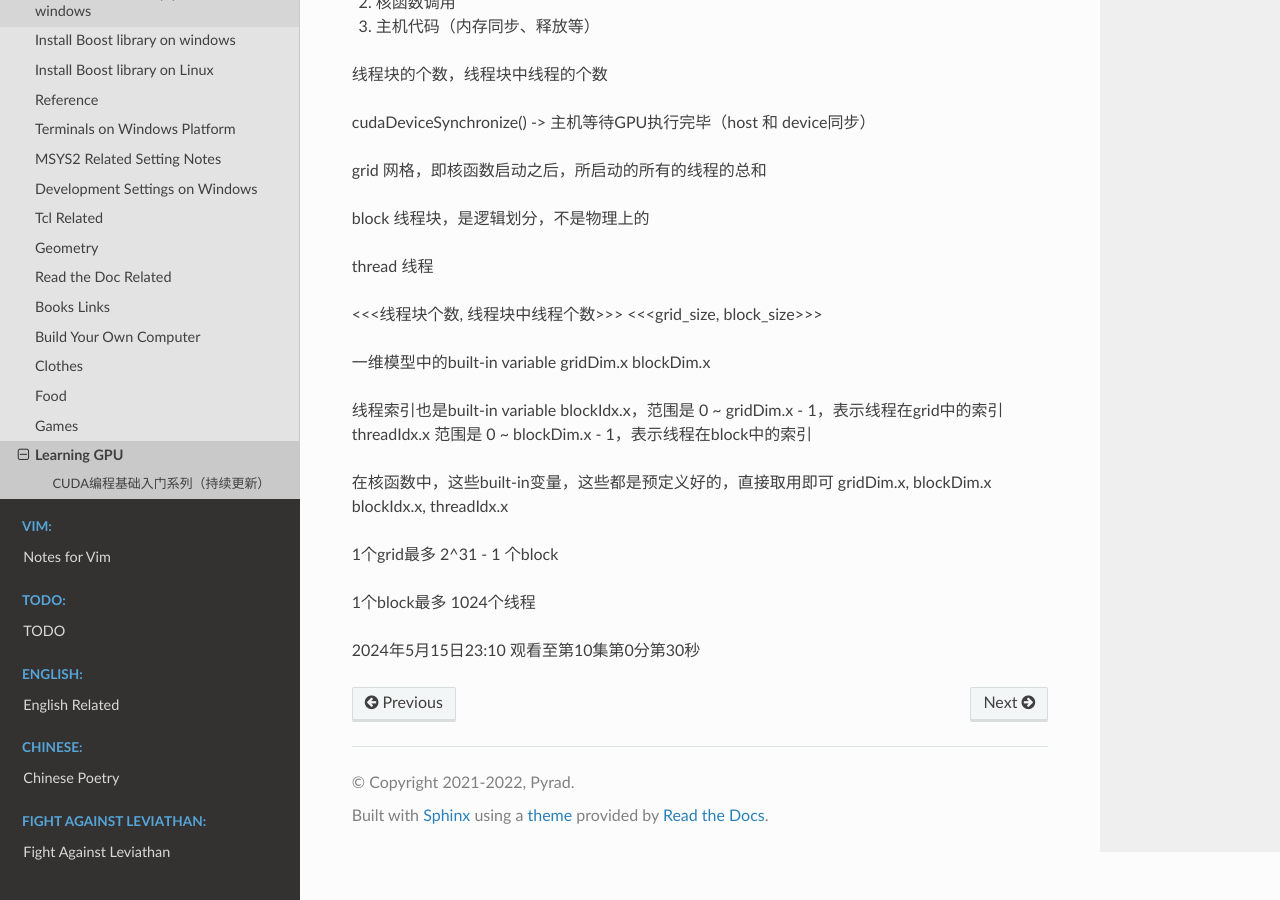
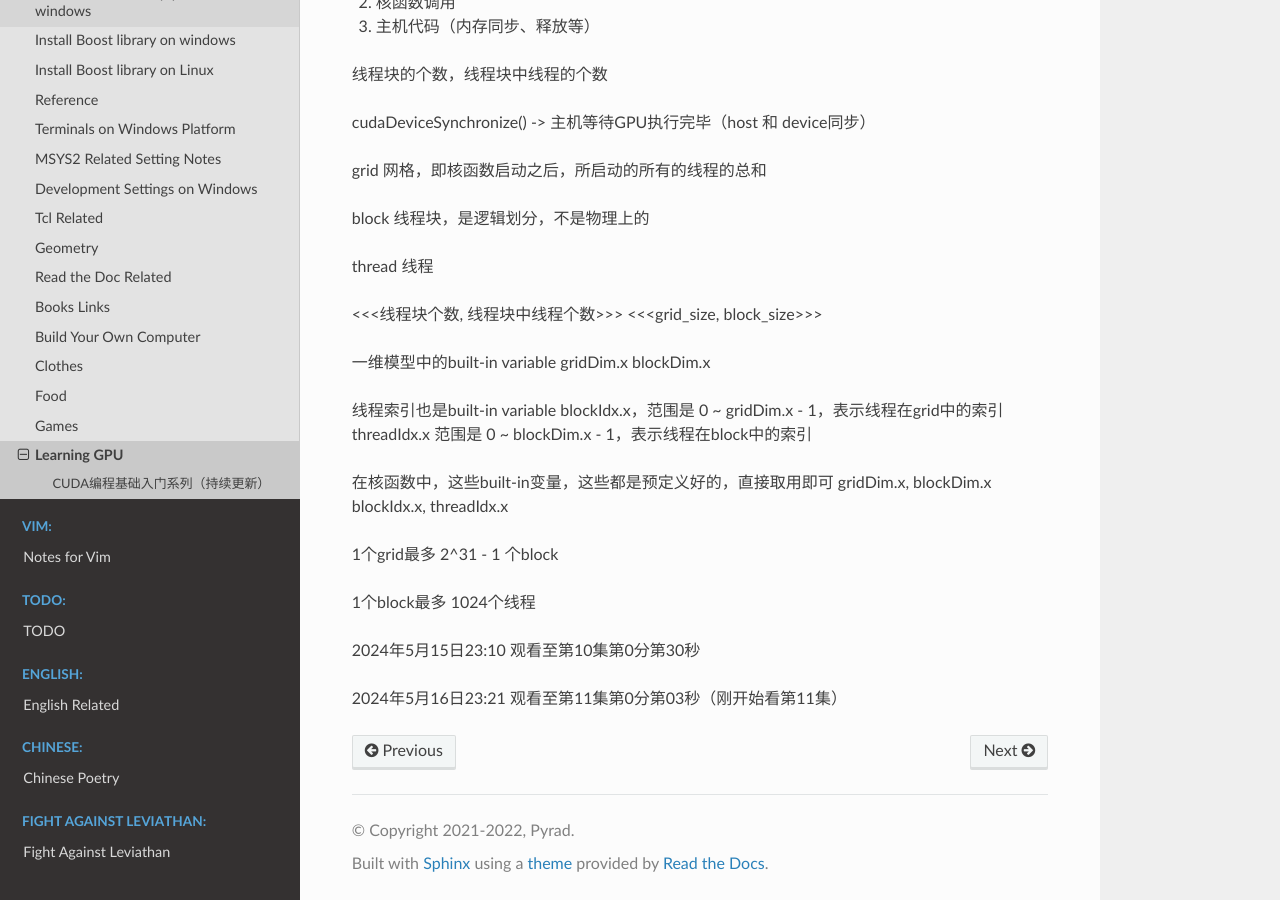
Before and after one commit to Pyrad/pyradnotes, a Sphinx documentation site: the page built from source/Notes/LearningGPU.md, in a window 1280 px wide and 900 px high, scrolled down 1117 px. Built offline with Sphinx 7.4.7 and the Read the Docs theme 2.0.0, drawn with Linux system fonts in a browser that asks for light colours.

Commit message:
Notes Update learning GPU progress

```diff
--- a/source/Notes/LearningGPU.md
+++ b/source/Notes/LearningGPU.md
@@ -85,3 +85,5 @@ blockIdx.x, threadIdx.x
 
 
 2024年5月15日23:10 观看至第10集第0分第30秒
+
+2024年5月16日23:21 观看至第11集第0分第03秒（刚开始看第11集）
```
